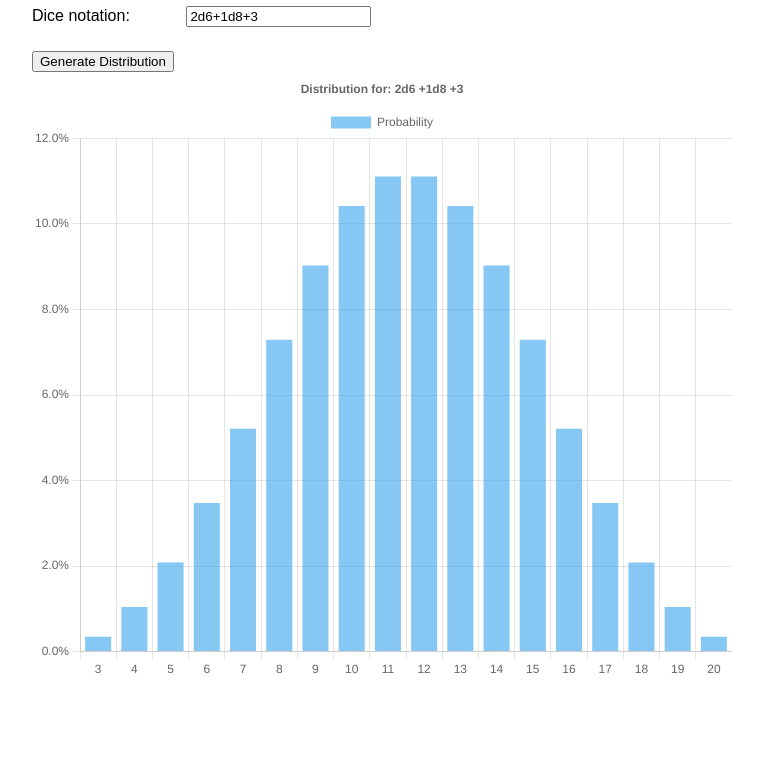
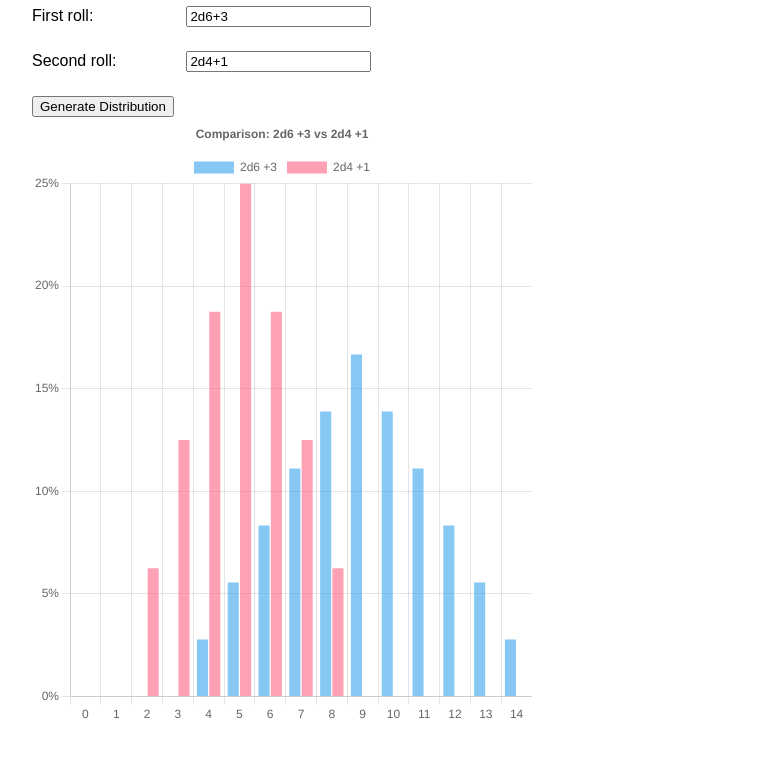
Before and after one commit to drb1001/dice_stats_v2, a plain HTML site: page index.html in a window 1280 px wide. Shown: the part 84-841 px from the top of the page, without its empty margins (0-763 px from the left). Before the commit the page ends 800 px from the top, so only its background shows below. Drawn offline with nearby package versions, Linux system fonts and the light colour scheme.

Commit message:
add another distribution

```diff
--- a/chart.js
+++ b/chart.js
@@ -5,25 +5,21 @@ export function initChart(ctx) {
     type: 'bar',
     data: {
       labels: [],
-      datasets: [{
-        label: 'Probability',
-        data: [],
-        backgroundColor: 'rgba(54, 162, 235, 0.6)'
-      }]
+      datasets: []
     },
     options: {
-      responsive: true,
       plugins: {
         title: {
           display: true,
-          text: '' // updated dynamically
+          text: ''
         }
       },
+      responsive: true,
       scales: {
         y: {
           beginAtZero: true,
           ticks: {
-            callback: val => (val * 100).toFixed(1) + '%'
+            callback: val => (val * 100).toFixed(0) + '%'
           }
         }
       }
@@ -33,7 +29,7 @@ export function initChart(ctx) {
 
 export function updateChart(labels, data, titleText) {
   chart.data.labels = labels;
-  chart.data.datasets[0].data = data;
+  chart.data.datasets = data;
   chart.options.plugins.title.text = titleText;
   chart.update();
 }
--- a/dice.js
+++ b/dice.js
@@ -1,19 +1,41 @@
-export function getDistribution(nDice, nSides) {
+export function getDistribution(nDice, nSides, modifier = '') {
+  console.log(`Generating distribution for nDice: ${nDice}, nSides: ${nSides}, modifier: '${modifier}'`);
+
+  if (modifier === 'kh' && nDice === 2) {
+    console.log(`Applying 'keep highest' logic for 2 dice.`);
+    let dist = Array(nSides).fill(1 / nSides);
+    let newDist = Array(nSides).fill(0);
+
+    for (let i = 0; i < dist.length; i++) {
+      for (let j = 0; j < dist.length; j++) {
+        const highest = Math.max(i + 1, j + 1);
+        newDist[highest - 1] += dist[i] * dist[j];
+      }
+    }
+
+    console.log(`Resulting distribution:`, newDist);
+    return newDist;
+  }
+
   if (nDice === 1) {
+    console.log(`Single die detected. Generating uniform distribution.`);
     return Array(nSides).fill(1 / nSides);
   }
 
   let dist = Array(nSides).fill(1 / nSides);
 
+  // handle the case for more than 2 dice
   for (let d = 2; d <= nDice; d++) {
-    let newDist = Array(d * nSides - d + 1).fill(0);
+    let newDist = Array(dist.length + nSides).fill(0);  // maximum sum is maximum of previous + nSides
     for (let i = 0; i < dist.length; i++) {
-      for (let face = 1; face <= nSides; face++) {
-        newDist[i + face - 1] += dist[i] * (1 / nSides);
+      for (let j = 0; j < nSides; j++) {
+        newDist[i + j + 1] += dist[i] * (1 / nSides);   // include +1 because distributions are 0-indexed
       }
     }
     dist = newDist;
+    console.log(`Distribution after rolling ${d} dice:`, dist);
   }
 
+  console.log(`Final distribution for ${nDice} dice:`, dist);
   return dist;
 }
--- /dev/null
+++ b/distribution.js
@@ -0,0 +1,54 @@
+import { parseDiceSpec } from './parser.js';
+import { getDistribution } from './dice.js';
+
+export function shiftDistribution(dist, shift) {
+  console.log(`Shifting distribution by ${shift}. Original distribution:`, dist);
+  if (shift === 0) return dist;
+  if (shift > 0) {
+    return Array(shift).fill(0).concat(dist);
+  } else {
+    return dist.slice(-shift); // remove first |shift| elements
+  }
+}
+
+function processGroups(groups) {
+  console.log(`Processing groups:`, groups);
+  let dist = [1];
+
+  for (let g of groups) {
+    if (g.type === "dice") {
+      console.log(`Processing dice group:`, g);
+      const groupDist = getDistribution(g.nDice, g.nSides, g.modifier);
+      let newDist = Array(dist.length + groupDist.length - 1).fill(0);
+      for (let i = 0; i < dist.length; i++) {
+        for (let j = 0; j < groupDist.length; j++) {
+          newDist[i + j] += dist[i] * groupDist[j];
+        }
+      }
+      dist = newDist;
+    } else if (g.type === "modifier") {
+      console.log(`Processing modifier group:`, g);
+      dist = shiftDistribution(dist, g.value);
+    }
+  }
+
+  console.log(`Final distribution after processing groups:`, dist);
+  return dist;
+}
+
+export function generateDistributions(spec1, spec2) {
+  console.log(`Generating distributions for inputs: "${spec1}" and "${spec2}"`);
+
+  const groups1 = parseDiceSpec(spec1);
+  const groups2 = parseDiceSpec(spec2);
+
+  if (!groups1 || !groups2) {
+    console.log("Invalid input detected. Aborting generation.");
+    throw new Error("Invalid input! Examples: 2d6kh+3 or 2d4kh+4d2+2d6kh.");
+  }
+
+  const dist1 = processGroups(groups1);
+  const dist2 = processGroups(groups2);
+
+  return { dist1, dist2, groups1, groups2 };
+}
--- a/index.html
+++ b/index.html
@@ -10,8 +10,13 @@
   <h1>Dice Probability Distribution</h1>
 
   <div class="form">
-    <label for="diceSpec">Dice notation:</label>
-    <input type="text" id="diceSpec" value="2d6+1d8+3" placeholder="e.g. 3d6+2 or 2d6+1d8-1">
+    <label for="diceSpec1">First roll:</label>
+    <input type="text" id="diceSpec1" value="2d6+3" placeholder="e.g. 3d6+2 or 2d6+1d8-1">
+  </div>
+
+  <div class="form">
+    <label for="diceSpec2">Second roll:</label>
+    <input type="text" id="diceSpec2" value="2d4+1" placeholder="e.g. 1d8+2">
   </div>
 
   <button id="generate">Generate Distribution</button>
--- /dev/null
+++ b/parser.js
@@ -0,0 +1,37 @@
+export function parseDiceSpec(spec) {
+  console.log(`Parsing dice specification: "${spec}"`);
+  const parts = spec.replace(/\s+/g, "").match(/([+-]?\d+d\d+(kh)?|[+-]?\d+)/gi);
+
+  if (!parts) {
+    console.log("No valid parts found in the input.");
+    return null;
+  }
+
+  const groups = [];
+  for (let part of parts) {
+    console.log(`Processing part: "${part}"`);
+    let diceMatch = part.match(/^([+-]?\d+)d(\d+)(kh)?$/i);
+    if (diceMatch) {
+      const nDice = parseInt(diceMatch[1], 10);
+      const nSides = parseInt(diceMatch[2], 10);
+      const modifier = diceMatch[3] || ''; // "kh" if present, otherwise empty string
+      console.log(`Matched dice group: nDice=${nDice}, nSides=${nSides}, modifier="${modifier}"`);
+      groups.push({ type: "dice", nDice, nSides, modifier, raw: part });
+      continue;
+    }
+
+    let modMatch = part.match(/^([+-]?\d+)$/);
+    if (modMatch) {
+      const value = parseInt(modMatch[1], 10);
+      console.log(`Matched modifier group: value=${value}`);
+      groups.push({ type: "modifier", value, raw: part });
+      continue;
+    }
+
+    console.log(`Invalid part detected: "${part}"`);
+    return null; // invalid input
+  }
+
+  console.log("Parsed groups:", groups);
+  return groups;
+}
--- a/styles.css
+++ b/styles.css
@@ -13,5 +13,7 @@ label {
 }
 
 canvas {
-  max-width: 700px;
+  width: 100%;
+  max-width: 500px;
+  height: 300px;
 }
--- a/ui.js
+++ b/ui.js
@@ -1,88 +1,53 @@
-import { getDistribution } from './dice.js';
+/**
+ * @jest-environment jsdom
+ */
+
+import { generateDistributions } from './distribution.js';
 import { initChart, updateChart } from './chart.js';
 
-function parseDiceSpec(spec) {
-  const parts = spec.replace(/\s+/g, "").match(/([+-]?\d+d\d+|[+-]?\d+)/gi);
+function generate() {
+  console.log("Starting distribution generation...");
+  const spec1 = document.getElementById('diceSpec1').value;
+  const spec2 = document.getElementById('diceSpec2').value;
+  console.log(`Input specs: spec1 = "${spec1}", spec2 = "${spec2}"`);
 
-  if (!parts) return null;
+  try {
+    const { dist1, dist2, groups1, groups2 } = generateDistributions(spec1, spec2);
+    console.log("Generated distributions:", { dist1, dist2 });
+    console.log("Parsed groups:", { groups1, groups2 });
 
-  const groups = [];
-  for (let part of parts) {
-    let diceMatch = part.match(/^([+-]?\d+)d(\d+)$/i);
-    if (diceMatch) {
-      const nDice = parseInt(diceMatch[1], 10);
-      const nSides = parseInt(diceMatch[2], 10);
-      groups.push({ type: "dice", nDice, nSides, raw: part });
-      continue;
-    }
+    const labels1 = Array.from({ length: dist1.length}, (_, i) => i);
+    const labels2 = Array.from({ length: dist2.length}, (_, i) => i);
+    console.log("Labels for distributions:", { labels1, labels2 });
 
-    let modMatch = part.match(/^([+-]?\d+)$/);
-    if (modMatch) {
-      const value = parseInt(modMatch[1], 10);
-      groups.push({ type: "modifier", value, raw: part });
-      continue;
-    }
+    // reminder: convert 0-indexed dist to 1-indexed labels
+    const labels = Array.from(new Set([...labels1, ...labels2])).sort((a, b) => a - b);
+    const data1 = labels.map(label => dist1[label] || 0);
+    const data2 = labels.map(label => dist2[label] || 0);
+    console.log("Final labels and data:", { labels, data1, data2 });
 
-    return null; // invalid input
-  }
+    const titleText = `Comparison: ${groups1.map(g => g.raw).join(" ")} vs ${groups2.map(g => g.raw).join(" ")}`;
+    console.log("Chart title:", titleText);
 
-  return groups;
-}
-
-function shiftDistribution(dist, shift) {
-  if (shift === 0) return dist;
-  if (shift > 0) {
-    return Array(shift).fill(0).concat(dist);
-  } else {
-    return dist.slice(-shift); // remove first |shift| elements
+    updateChart(labels, [
+      { label: groups1.map(g => g.raw).join(" "), data: data1, backgroundColor: 'rgba(54, 162, 235, 0.6)' },
+      { label: groups2.map(g => g.raw).join(" "), data: data2, backgroundColor: 'rgba(255, 99, 132, 0.6)' }
+    ], titleText);
+  } catch (error) {
+    console.error("Error during distribution generation:", error);
+    alert(error.message);
   }
 }
 
-function generate() {
-  const spec = document.getElementById('diceSpec').value;
-  const groups = parseDiceSpec(spec);
-
-  if (!groups) {
-    alert("Invalid input! Examples: 2d6+1d8+3 or 1d20-2.");
-    return;
-  }
-
-  // Start with trivial distribution [100% at sum = 0]
-  let dist = [1];
-
-  // Apply each group
-  for (let g of groups) {
-    if (g.type === "dice") {
-      const groupDist = getDistribution(g.nDice, g.nSides);
-      let newDist = Array(dist.length + groupDist.length - 1).fill(0);
-      for (let i = 0; i < dist.length; i++) {
-        for (let j = 0; j < groupDist.length; j++) {
-          newDist[i + j] += dist[i] * groupDist[j];
-        }
-      }
-      dist = newDist;
-    } else if (g.type === "modifier") {
-      dist = shiftDistribution(dist, g.value);
-    }
-  }
-
-  // Find minimum valid sum (first non-zero index)
-  let minSum = dist.findIndex(p => p > 0);
-  const labels = Array.from({ length: dist.length - minSum }, (_, i) => i + minSum);
-
-  // Build title string from input
-  const titleText = "Distribution for: " + groups.map(g => g.raw).join(" ");
-
-  updateChart(labels, dist.slice(minSum), titleText);
-}
-
 function init() {
+  console.log("Initializing chart and UI...");
   const ctx = document.getElementById('chart').getContext('2d');
   initChart(ctx);
 
   document.getElementById('generate').addEventListener('click', generate);
 
   // Auto-generate on load
+  console.log("Auto-generating distribution on page load...");
   generate();
 }
 
```
Also changed, not shown: tests/dice.test.js (added, +28 -0 lines), tests/distribution.test.js (added, +58 -0 lines), tests/parser.test.js (added, +34 -0 lines), tests/ui.test.js (added, +102 -0 lines), README.md, 1 other file.
